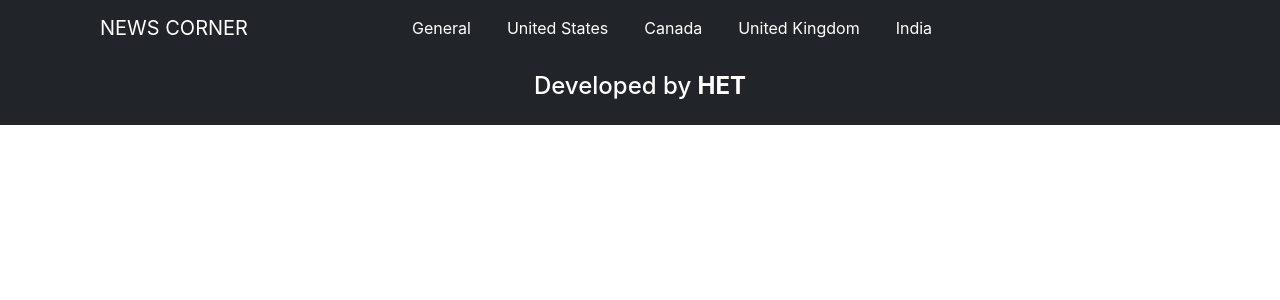
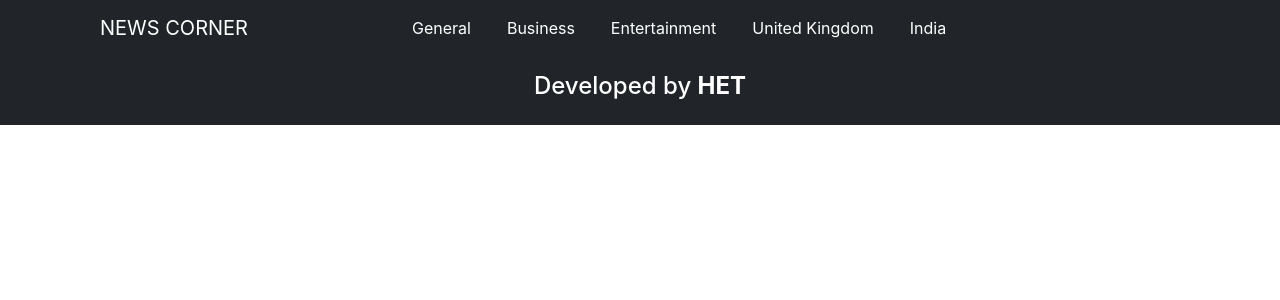
Before and after one commit to siddhapurahet/News-Corner-, a React (Create React App) app: page / in a window 1280 px wide. Shown: the top 300 px of the page. Built offline with nearby package versions, Linux system fonts and the light colour scheme.

Commit message:
Update Navbar.jsx

```diff
--- a/src/components/Navbar.jsx
+++ b/src/components/Navbar.jsx
@@ -44,16 +44,16 @@ const Navbar = () => {
               className="nav-item active text-white"
               style={{ paddingLeft: "20px" }}
             >
-              <Link className="nav-link text-white" to="/us">
-                United States
+              <Link className="nav-link text-white" to="/business">
+                Business
               </Link>
             </li>
             <li
               className="nav-item active text-white"
               style={{ paddingLeft: "20px" }}
             >
-              <Link className="nav-link text-white" to="/canada">
-                Canada
+              <Link className="nav-link text-white" to="/entertainment">
+                Entertainment
               </Link>
             </li>
             <li
```
